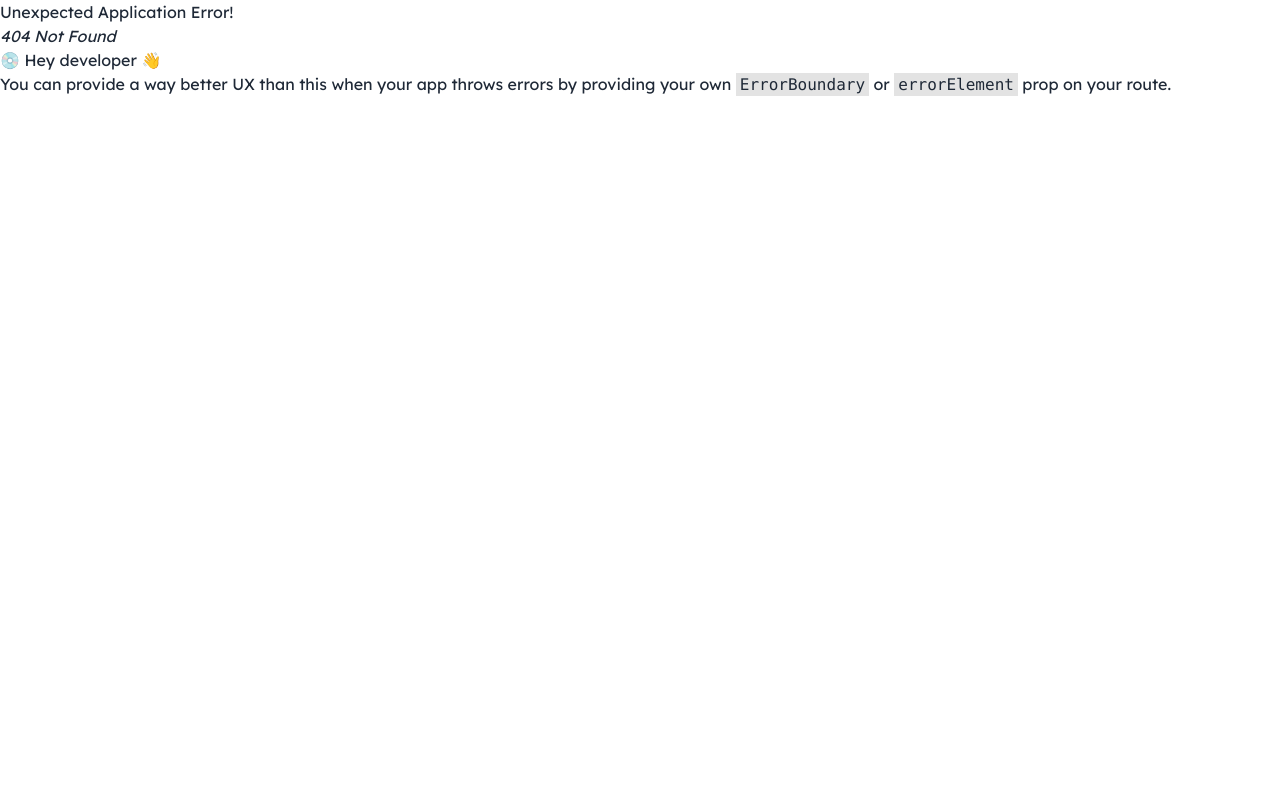
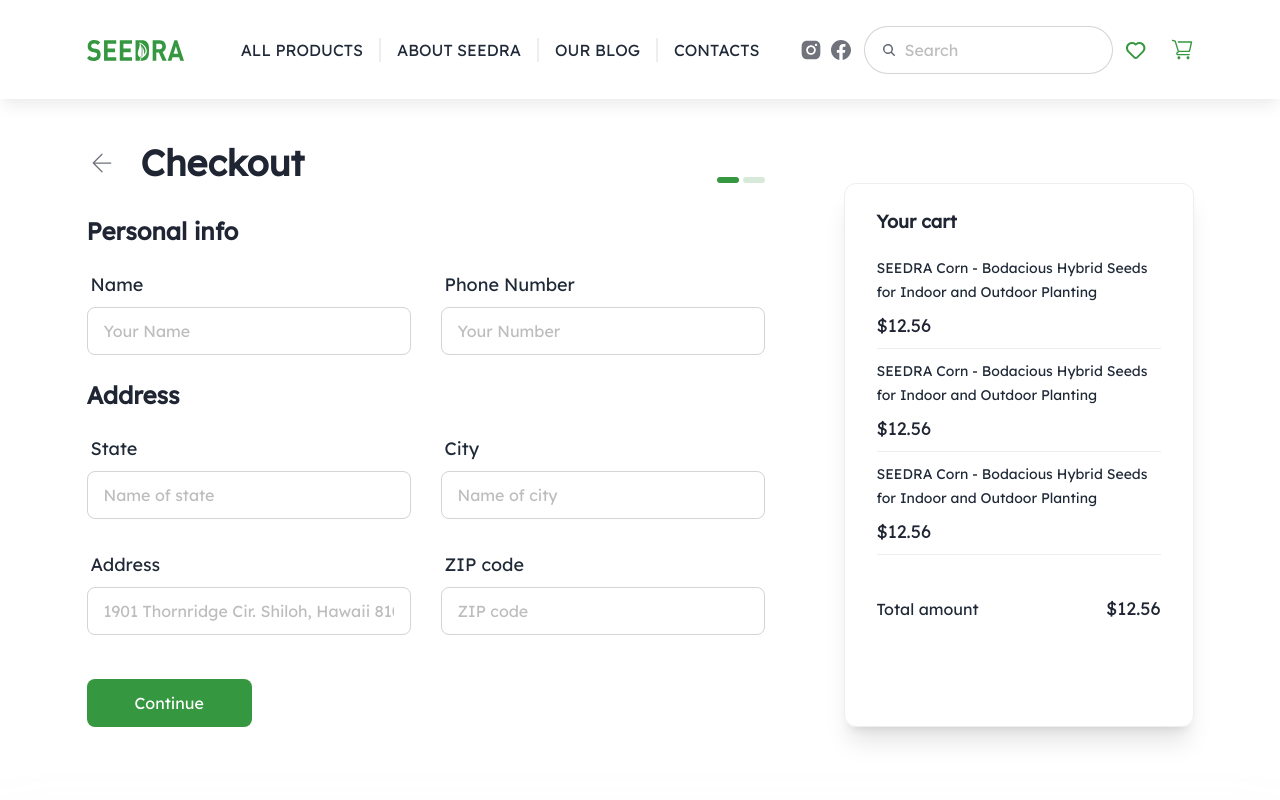
Before and after one commit to nurbek2107/myProject, a React (Vite) app: page /checkoutpage in a window 1280 px wide. Before the commit this address had no page. Shown: the top 800 px of the page. Built offline with nearby package versions, Linux system fonts and the light colour scheme.

Commit message:
[Checkout]

```diff
--- a/src/App.jsx
+++ b/src/App.jsx
@@ -8,7 +8,7 @@
 import Terms from "./pages/Terms";
 import Policy from "./pages/Policy";
 import Contact from "./pages/Contact";
-
+import CheckoutPage from "./pages/CheckoutPage";
 
 // layout
 import MainLayout from "./layout/MainLayout";
@@ -43,6 +43,10 @@
           path: `/contact`,
           element: <Contact />
         },
+        {
+          path: `/checkoutpage`,
+          element: <CheckoutPage/>
+        },
       ]
     }
   ]);
--- a/src/components/FormInput.jsx
+++ b/src/components/FormInput.jsx
@@ -1,6 +1,6 @@
-function FormInput({labelText, type, name,placeholder}) {
+function FormInput({labelText, type, name,placeholder,width}) {
     return (
-        <label className="form-control w-full ">
+        <label className="form-control w-full">
           <div className="label">
             <span className="text-lg font-mono">{labelText}</span>
           </div>
@@ -9,7 +9,7 @@
             name={name}
             placeholder={placeholder}
             required
-            className={`input input-bordered w-full bg-transparent`}          />
+            className={`input input-bordered w-full ${width} bg-transparent`}          />
         </label>
     );
   }
--- /dev/null
+++ b/src/pages/CheckoutPage.jsx
@@ -0,0 +1,140 @@
+import { Link } from "react-router-dom";
+import FormInput from "../components/FormInput";
+import { useState } from "react";
+function CheckoutPage() {
+  const [page, setPage] = useState(true);
+  const handleSubmit = () => {
+    setPage(false);
+  };
+  return (
+    <div className={`main-container mt-11 mb-36 block ${page ? "": "flex justify-center"}`}>
+      <div className={`flex justify-between ${page ? "w-[678px]":"w-[447px]"} `}>
+        <div className="flex items-center gap-6">
+          {page ? (
+            <Link to="/cart">
+              <img src="../assets/svg/arrow.svg" alt="" />
+            </Link>
+          ) : (
+            <button onClick={() => setPage(true)}>
+              <img src="../assets/svg/arrow.svg" alt="" />
+            </button>
+          )}
+          <p className="text-primary font-semibold text-4xl">
+            {page ? "Checkout" : "Payment"}
+          </p>
+        </div>
+        <div className="flex gap-1 items-end">
+          <div
+            onClick={() => setPage(true)}
+            className={`bg-[#359740] ${
+              page ? "opacity-100" : "opacity-20"
+            } w-[22px] h-[6px] rounded-[30px] cursor-pointer`}
+          ></div>
+          <div
+            onClick={() => setPage(false)}
+            className={`bg-[#359740]  w-[22px] h-[6px] rounded-[30px] ${
+              !page ? "opacity-100" : "opacity-20"
+            } cursor-pointer`}
+          ></div>
+        </div>
+      </div>
+      {page && (
+        <div className="checkout flex justify-between">
+          <div className="w-[678px]">
+            <form onSubmit={() => handleSubmit()}>
+              <p className="text-primary font-semibold text-2xl mt-8 mb-4">
+                Personal info
+              </p>
+              <div className="flex gap-[30px]">
+                <FormInput
+                  type="text"
+                  name="name"
+                  placeholder="Your Name"
+                  labelText="Name"
+                  width="w-[350px]"
+                />
+                <FormInput
+                  type="text"
+                  name="phone"
+                  placeholder="Your Number"
+                  labelText="Phone Number"
+                  width="w-[350px]"
+                />
+              </div>
+              <p className="text-primary font-semibold text-2xl mt-6 mb-4">
+                Address
+              </p>
+              <div className="flex gap-[30px] mb-6">
+                <FormInput
+                  type="text"
+                  name="state"
+                  placeholder="Name of state"
+                  labelText="State"
+                  width="w-[350px]"
+                />
+                <FormInput
+                  type="text"
+                  name="city"
+                  placeholder="Name of city"
+                  labelText="City"
+                  width="w-[350px]"
+                />
+              </div>
+              <div className="flex gap-[30px] mt-4">
+                <FormInput
+                  type="text"
+                  name="address"
+                  placeholder="1901 Thornridge Cir. Shiloh, Hawaii 81063"
+                  labelText="Address"
+                  width="w-[350px]"
+                />
+                <FormInput
+                  type="text"
+                  name="zip"
+                  placeholder="ZIP code"
+                  labelText="ZIP code"
+                  width="w-[350px]"
+                />
+              </div>
+              <button className="rounded-lg bg-[#359740] text-white px-12 py-3 mt-11">
+                Continue
+              </button>
+            </form>
+          </div>
+          <div className="cart pt-6 pl-8 pb-10 pr-8 w-[350px] border shadow-xl rounded-xl">
+            <p className="text-primary font-bold text-lg mb-5">Your cart</p>
+            <div className="flex flex-col gap-[10px]">
+              <div className="border-b-[1px]">
+                <h5 className="text-sm leading-6 mb-2">
+                  SEEDRA Corn - Bodacious Hybrid Seeds for Indoor and Outdoor
+                  Planting
+                </h5>
+                <p className="text-primary text-lg font-medium pb-2">$12.56</p>
+              </div>
+              <div className="border-b-[1px]">
+                <h5 className="text-sm leading-6 mb-2">
+                  SEEDRA Corn - Bodacious Hybrid Seeds for Indoor and Outdoor
+                  Planting
+                </h5>
+                <p className="text-primary text-lg font-medium pb-2">$12.56</p>
+              </div>
+              <div className="border-b-[1px]">
+                <h5 className="text-sm leading-6 mb-2">
+                  SEEDRA Corn - Bodacious Hybrid Seeds for Indoor and Outdoor
+                  Planting
+                </h5>
+                <p className="text-primary text-lg font-medium pb-2">$12.56</p>
+              </div>
+            </div>
+            <div className="flex justify-between items-center mt-10">
+              <p>Total amount</p>
+              <p className="text-primary text-lg font-medium">$12.56</p>
+            </div>
+          </div>
+        </div>
+      )}
+    </div>
+  );
+}
+
+export default CheckoutPage;
```
Also changed, not shown: public/assets/svg/arrow.svg (added).
